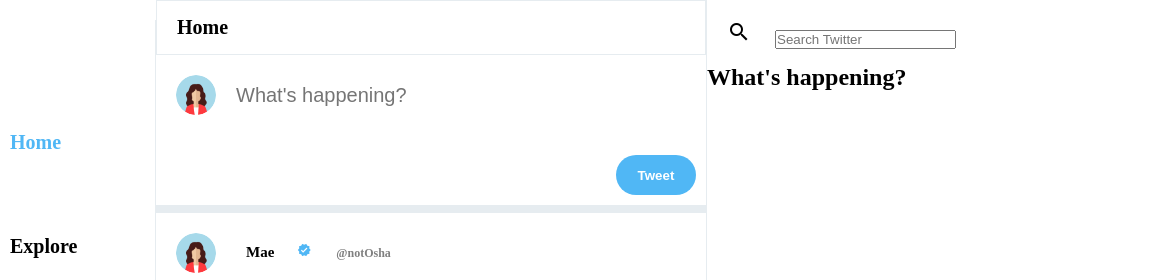
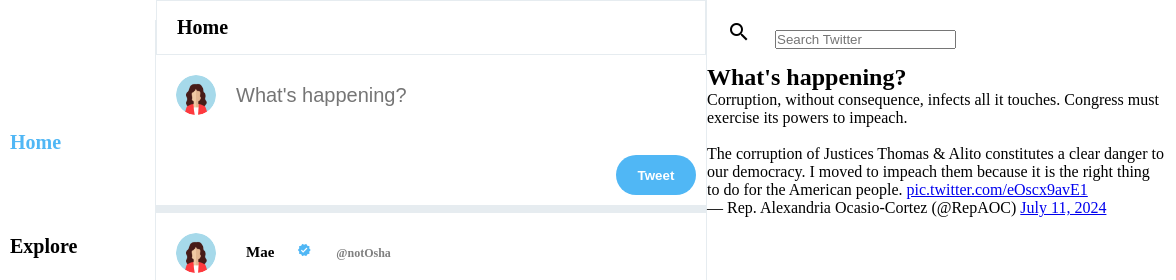
Before and after one commit to hellokristinafaye/twitterClone, a plain HTML site: page index.html in a window 1280 px wide. Shown: the top 280 px of the page, 104-1280 px from the left. Drawn offline with Linux system fonts and the light colour scheme; files whose address does not match are found by name.

Commit message:
embedded AOC's post about impeaching Thomas and Alito from the Supreme Court. Fire emoji fire emoji fire emoji

```diff
--- a/index.html
+++ b/index.html
@@ -252,6 +252,14 @@
 
                 <div class="widgets__widgetContainer">
                      <h2>What's happening?</h2>
+                    <blockquote class="twitter-tweet">
+                        <p lang="en" dir="ltr">Corruption, without consequence, infects all it touches. Congress must exercise its powers to
+                            impeach.<br><br>The corruption of Justices Thomas &amp; Alito constitutes a clear danger to our democracy. I
+                            moved to impeach them because it is the right thing to do for the American people. <a
+                                href="https://t.co/eOscx9avE1">pic.twitter.com/eOscx9avE1</a></p>&mdash; Rep. Alexandria Ocasio-Cortez
+                        (@RepAOC) <a href="https://twitter.com/RepAOC/status/1811251753435754564?ref_src=twsrc%5Etfw">July 11, 2024</a>
+                    </blockquote>
+                    <script async src="https://platform.twitter.com/widgets.js" charset="utf-8"></script>
                 </div>
             </div>
 
```
